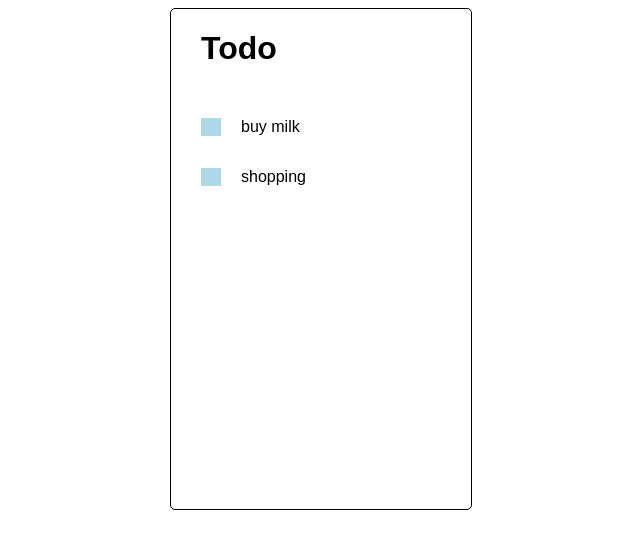
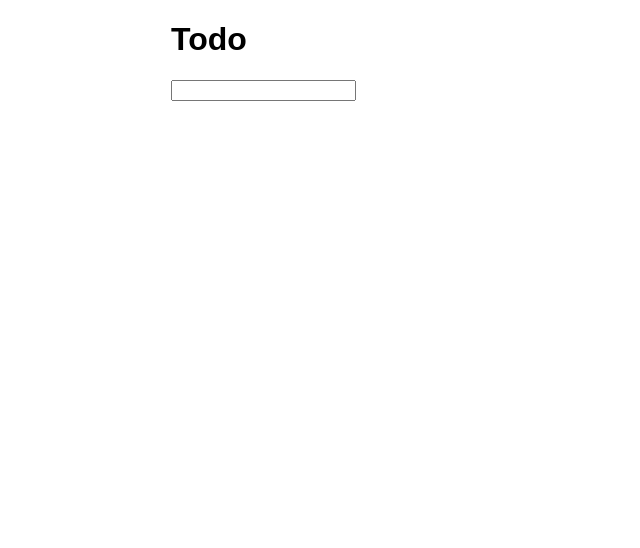
Before and after one commit to bcalm/todo-React, a React (Create React App) app: page / in a window 1280 px wide. Shown: the top 548 px of the page, without its empty margins (319-959 px from the left). Built offline with nearby package versions, Linux system fonts and the light colour scheme.

Commit message:
Added InputBox for adding task.

```diff
--- /dev/null
+++ b/src/Component/InputBox.js
@@ -0,0 +1,21 @@
+import React from 'react';
+
+class InputBox extends React.Component {
+  constructor(props) {
+    super(props);
+    this.handleChange = this.handleChange.bind(this);
+  }
+
+  handleChange(event) {
+    if (event.key === 'Enter') {
+      this.props.onChange(event.target.value);
+      event.target.value = '';
+    }
+  }
+
+  render() {
+    return <input type="text" onKeyPress={this.handleChange} />;
+  }
+}
+
+export default InputBox;
--- a/src/Component/Task.js
+++ b/src/Component/Task.js
@@ -10,7 +10,6 @@ class Task extends React.Component {
     const style = {
       backgroundColor: this.state.isDone ? 'mediumseagreen' : 'lightblue',
       width: '20px',
-      marginLeft: '30px',
     };
     return (
       <div style={{ display: 'flex' }}>
--- a/src/Component/Todo.js
+++ b/src/Component/Todo.js
@@ -1,11 +1,21 @@
 import React from 'react';
 import Task from './Task';
+import InputBox from './InputBox';
 import '../ComponentCss/Todo.css';
 
 class Todo extends React.Component {
   constructor(props) {
     super(props);
-    this.state = { tasks: ['buy milk', 'shopping'] };
+    this.state = { tasks: [] };
+    this.addNewTask = this.addNewTask.bind(this);
+  }
+
+  addNewTask(newTask) {
+    this.setState((state) => {
+      const tasks = state.tasks.slice();
+      tasks.push(newTask);
+      return { tasks };
+    });
   }
 
   render() {
@@ -14,8 +24,9 @@ class Todo extends React.Component {
     });
     return (
       <div className="todo">
-        <h1 className="header">Todo</h1>
-        {tasks}
+        <h1>Todo</h1>
+        <div> {tasks}</div>
+        <InputBox onChange={this.addNewTask} />
       </div>
     );
   }
--- a/src/ComponentCss/Todo.css
+++ b/src/ComponentCss/Todo.css
@@ -1,13 +1,6 @@
 .todo {
   height: 500px;
   width: 300px;
-  border: 1px solid black;
-  border-radius: 5px;
   font-family: sans-serif;
   margin: 0 auto;
 }
-
-.header {
-  margin-left: 30px;
-  height: 10%;
-}
```
